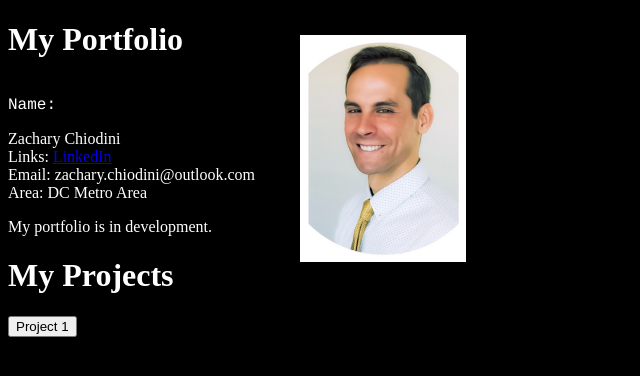
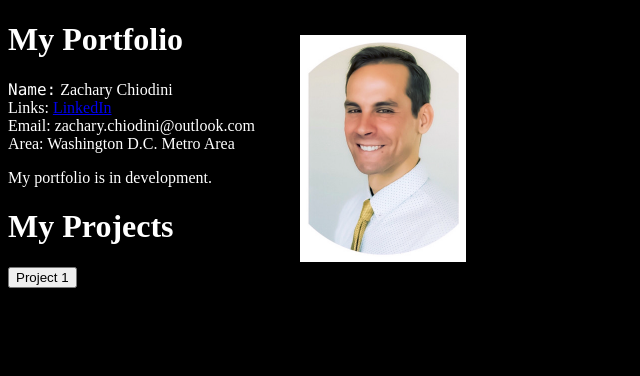
Before and after one commit to zachary-chiodini/zachary-chiodini.github.io, a plain HTML site: page index.html in a window 1280 px wide. Shown: the whole page, without its empty margins (0-640 px from the left). Drawn offline with Linux system fonts and the light colour scheme.

Commit message:
Update index.html

```diff
--- a/index.html
+++ b/index.html
@@ -6,10 +6,10 @@
   </head>
   <img style="position:absolute; top:35px; left:300px; width:166px; height:227px" src="me.png" alt="smiley face"/>
   <div style="display:inline-block;vertical-align:left;">
-    <div><p style="font-family:courier;">Name:</p> Zachary Chiodini</div>
+    <div><span style="font-family:consolas;">Name:</span> Zachary Chiodini</div>
     <div>Links: <a href="https://www.linkedin.com/in/zacharychiodini/">LinkedIn</a></div>
     <div>Email: zachary.chiodini@outlook.com</div>
-    <div>Area: DC Metro Area</div>
+    <div>Area: Washington D.C. Metro Area</div>
   </div>
   <body style="background-color:black; color:white;">
     <p>My portfolio is in development.</p>
```
